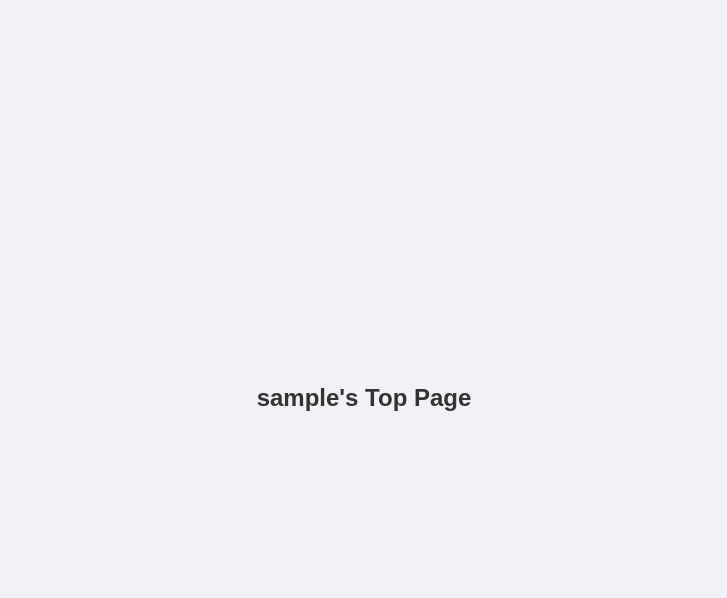
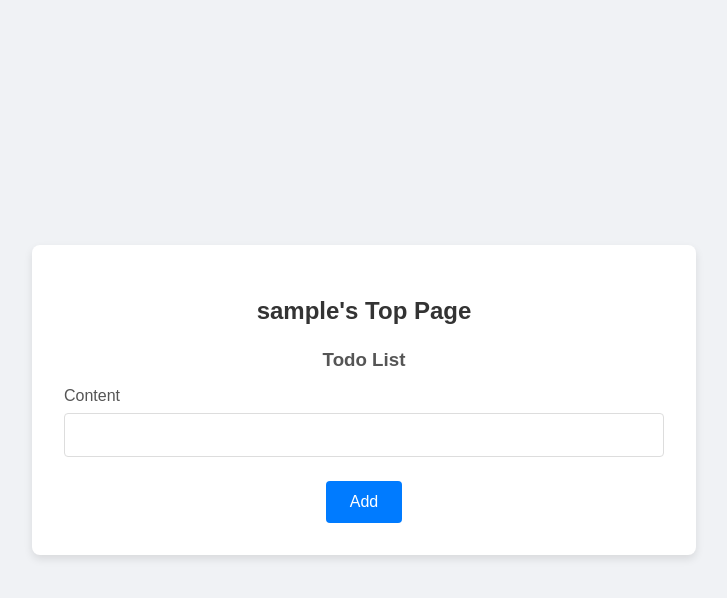
Before and after one commit to kentosoccer0502/todo_app_flask, a Flask app: page /todos in a window 1280 px wide. Shown: the top 598 px of the page, without its empty margins (276-1003 px from the left). Run offline with Flask 3, Linux system fonts and the light colour scheme; the visitor is signed in with stand-in values (Sample User, id 1); data that the repository does not hold is empty.

Commit message:
Add todo list to main page

```diff
--- a/app/routes/login.py
+++ b/app/routes/login.py
@@ -1,5 +1,5 @@
 from flask import Blueprint, render_template, request, redirect, url_for, flash, session
-from flask_login import login_user, logout_user, login_required, current_user
+from flask_login import login_user, logout_user
 from werkzeug.security import check_password_hash
 
 from app.models.user import User
--- a/app/routes/todo.py
+++ b/app/routes/todo.py
@@ -10,8 +10,8 @@ todo_bp = Blueprint('todo', __name__)
 ## Todo REST API ###############################################################################################################
 # Add a new todo (ChatGPTを用いて叩き台を生成)
 @todo_bp.route('/todos/add', methods=['POST'])
-@basic_authenticate
-def create_todo(user):
+@login_required
+def create_todo():
     data = request.get_json()
     try:
         todo_title = data.get('title')
@@ -21,7 +21,7 @@ def create_todo(user):
             todo_title=todo_title,
             todo_status=todo_status,
             todo_priority=todo_priority,
-            user_id=user.id
+            user_id=current_user.id
         )
         db.session.add(todo_new)
         db.session.commit()
@@ -48,7 +48,7 @@ def get_todos():
                 'updated_at': todo.updated_at
             }
             todos_list.append(todo_data)
-        return render_template('index.html', user=current_user, todos_list=todos_list), 200
+        return render_template('index.html', user=current_user, todos=todos_list), 200
     except Exception as e:
         return jsonify({'error': str(e)}), 503
 
@@ -75,13 +75,13 @@ def update_todo(user, id):
 
 
 # Delete todo(/todos/addのPOSTメソッドを参考にして自力で作成)
-@todo_bp.route('/todos/delete/<int:id>', methods=['DELETE'])
+@todo_bp.route('/todos/delete/<int:todo_id>', methods=['DELETE'])
 @basic_authenticate
-def delete_todo(user ,id):
+def delete_todo(todo_id):
     try:
-        todo_delete = Todo.query.filter(Todo.id == id, Todo.user_id == user.id).first()
+        todo_delete = Todo.query.filter(Todo.id == todo_id, Todo.user_id == current_user.id).first()
         if not todo_delete:
-            return (f'Error: id{id} does not exists'), 404
+            return (f'Error: id{todo_id} does not exists'), 404
         db.session.delete(todo_delete)
         db.session.commit()
         return '', 204
--- /dev/null
+++ b/app/static/index.css
@@ -0,0 +1,82 @@
+body {
+    font-family: 'Arial', sans-serif;
+    background-color: #f0f2f5;
+    display: flex;
+    justify-content: center;
+    align-items: center;
+    height: 100vh;
+    margin: 0;
+}
+
+.container {
+    background-color: #ffffff;
+    padding: 2rem;
+    border-radius: 8px;
+    box-shadow: 0 4px 8px rgba(0, 0, 0, 0.1);
+    width: 100%;
+    max-width: 600px;
+    text-align: center;
+}
+
+h2 {
+    margin-bottom: 1.5rem;
+    color: #333333;
+}
+
+h3 {
+    margin-bottom: 1rem;
+    color: #555555;
+}
+
+ul {
+    list-style-type: none;
+    padding: 0;
+}
+
+li {
+    background-color: #f9f9f9;
+    padding: 0.75rem;
+    border: 1px solid #dddddd;
+    border-radius: 4px;
+    margin-bottom: 0.5rem;
+    display: flex;
+    justify-content: space-between;
+    align-items: center;
+}
+
+.form-group {
+    margin-bottom: 1.5rem;
+    text-align: left;
+}
+
+label {
+    display: block;
+    margin-bottom: 0.5rem;
+    color: #555555;
+}
+
+input[type="text"] {
+    width: 100%;
+    padding: 0.75rem;
+    border: 1px solid #dddddd;
+    border-radius: 4px;
+    box-sizing: border-box;
+    font-size: 1rem;
+}
+
+button[type="submit"],
+button[type="button"] {
+    padding: 0.75rem 1.5rem;
+    background-color: #007bff;
+    border: none;
+    border-radius: 4px;
+    color: #ffffff;
+    font-size: 1rem;
+    cursor: pointer;
+    transition: background-color 0.3s ease;
+}
+
+button[type="submit"]:hover,
+button[type="button"]:hover {
+    background-color: #0056b3;
+}
--- a/app/templates/index.html
+++ b/app/templates/index.html
@@ -3,12 +3,35 @@
 <head>
     <meta charset="UTF-8">
     <meta name="viewport" content="width=device-width, initial-scale=1.0">
-    <title>Top Page for Todos Application</title>
-    <link rel="stylesheet" href="{{ url_for('static', filename='styles.css') }}">
+    <title>Todos Application</title>
+    <link rel="stylesheet" href="{{ url_for('static', filename='index.css') }}">
 </head>
 <body>
-    <div class="top-container">
-        <h2>{{ user.username }}'s Top Page</h2>
+    <div class="container">
+        <h2>{{ current_user.username }}'s Top Page</h2>
+        <div id="todo-list">
+            <h3>Todo List</h3>
+            <ul>
+                {% for todo in todos %}
+                    <li>
+                        <span>{{ todo.id }}</span><br>
+                        <span>{{ todo.title }}</span><br>
+                        <span>{{ todo.status }}</span><br>
+                        <span>{{ todo.priority }}</span><br>
+                        <form action="{{ url_for('todo.delete_todo', todo_id=todo.id) }}" method="post">
+                            <button type="submit">Delete</button>
+                        </form>
+                    </li>
+                {% endfor %}
+            </ul>
+            <form action="{{ url_for('todo.create_todo') }}" method="post">
+                <div class="form-group">
+                    <label for="content">Content</label>
+                    <input type="text" id="content" name="content" required>
+                </div>
+                <button type="submit">Add</button>
+            </form>
+        </div>
     </div>
 </body>
 </html>
```
